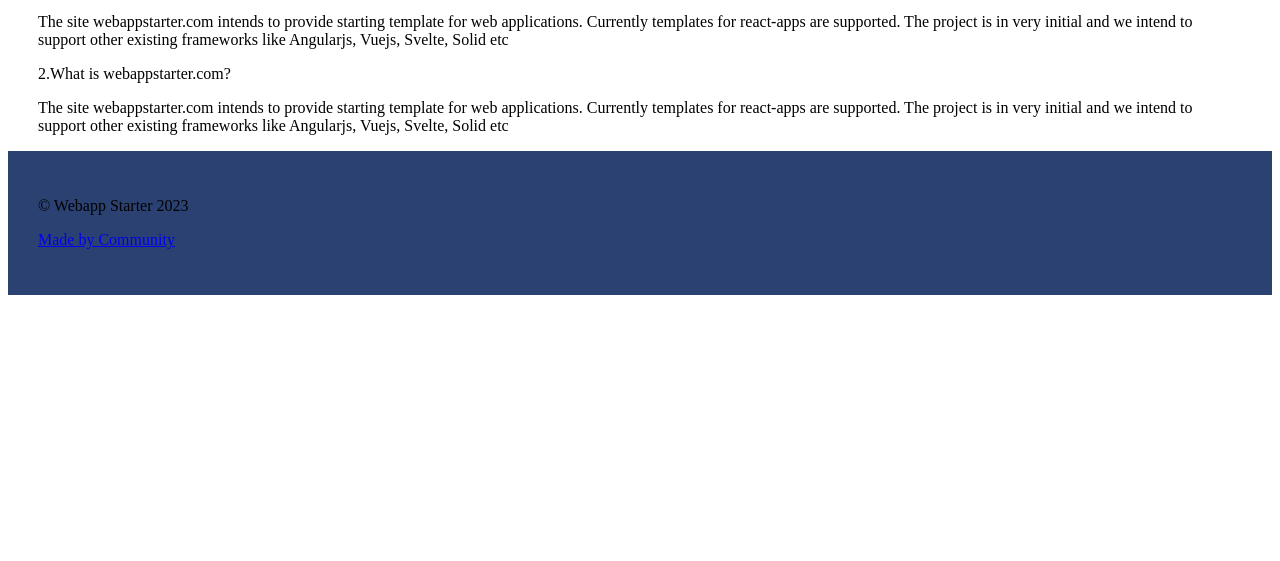
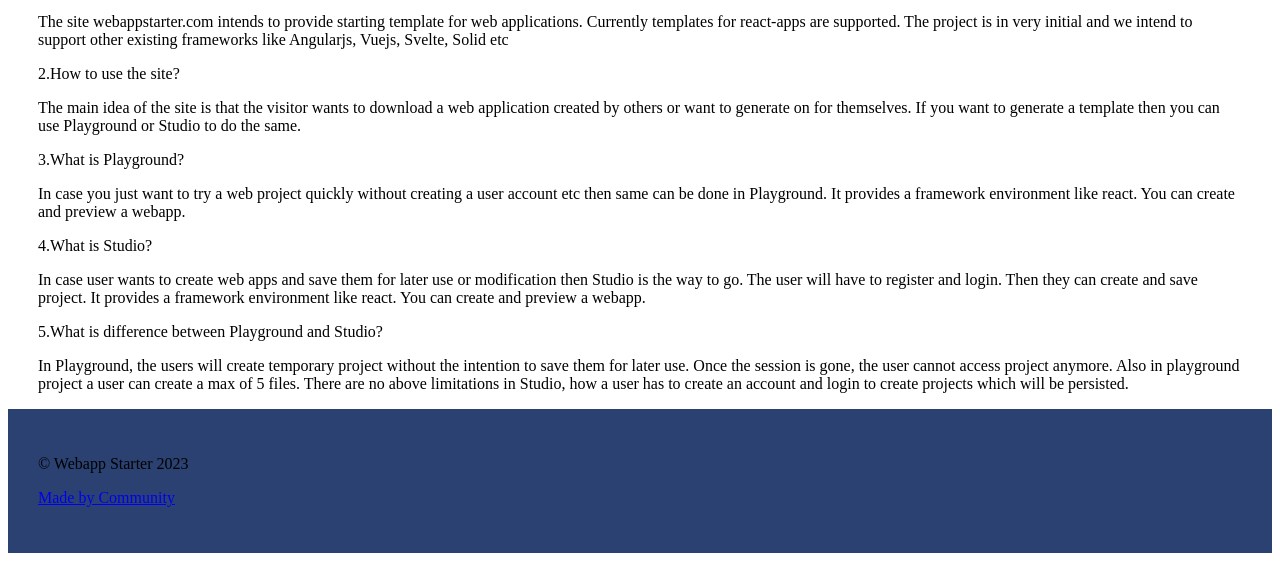
Before and after one commit to neerajg1320/webappstarter-www, a Gatsby site: page /faq in a window 1280 px wide. Shown: the part 313-874 px from the top of the page. Before the commit the page ends 800 px from the top, so only its background shows below. Built offline with nearby package versions, Linux system fonts and the light colour scheme; Gatsby itself is replaced by a stand-in of ours.

Commit message:
Fixed the layout of FAQ page

```diff
--- a/src/components/faqPage/faqHeader/styles.module.scss
+++ b/src/components/faqPage/faqHeader/styles.module.scss
@@ -1,7 +1,7 @@
 @import "src/sass/variables";
 
 .faq-header {
-  padding: 100px 0 250px 0;
+  padding: 50px 0 50px 0;
   text-align: center;
   background-color: $blue;
 }
--- a/src/components/faqPage/faqList/index.js
+++ b/src/components/faqPage/faqList/index.js
@@ -10,9 +10,23 @@ const FaqList = () => {
         "answer": "The site webappstarter.com intends to provide starting template for web applications. Currently templates for react-apps are supported. The project is in very initial and we intend to support other existing frameworks like Angularjs, Vuejs, Svelte, Solid etc"
       },
       {
-        "question": "What is webappstarter.com?",
-        "answer": "The site webappstarter.com intends to provide starting template for web applications. Currently templates for react-apps are supported. The project is in very initial and we intend to support other existing frameworks like Angularjs, Vuejs, Svelte, Solid etc"
+        "question": "How to use the site?",
+        "answer": "The main idea of the site is that the visitor wants to download a web application created by others or want to generate on for themselves. If you want to generate a template then you can use Playground or Studio to do the same."
+      },
+      {
+        "question": "What is Playground?",
+        "answer": "In case you just want to try a web project quickly without creating a user account etc then same can be done in Playground. It provides a framework environment like react. You can create and preview a webapp."
+      },
+      {
+        "question": "What is Studio?",
+        "answer": "In case user wants to create web apps and save them for later use or modification then Studio is the way to go. The user will have to register and login. Then they can create and save project.  It provides a framework environment like react. You can create and preview a webapp."
+      },
+      {
+        "question": "What is difference between Playground and Studio?",
+        "answer": "In Playground, the users will create temporary project without the intention to save them for later use. Once the session is gone, the user cannot access project anymore. Also in playground project a user can create a max of 5 files. \n" +
+            "There are no above limitations in Studio, how a user has to create an account and login to create projects which will be persisted."
       }
+
     ]
   })
 
--- a/src/components/faqPage/faqList/styles.module.scss
+++ b/src/components/faqPage/faqList/styles.module.scss
@@ -9,7 +9,7 @@
 .faq-list-inner {
   display: flex;
   flex-direction: column;
-  gap: 20px;
+  gap: 25px;
 }
 
 .faq-item {
```
